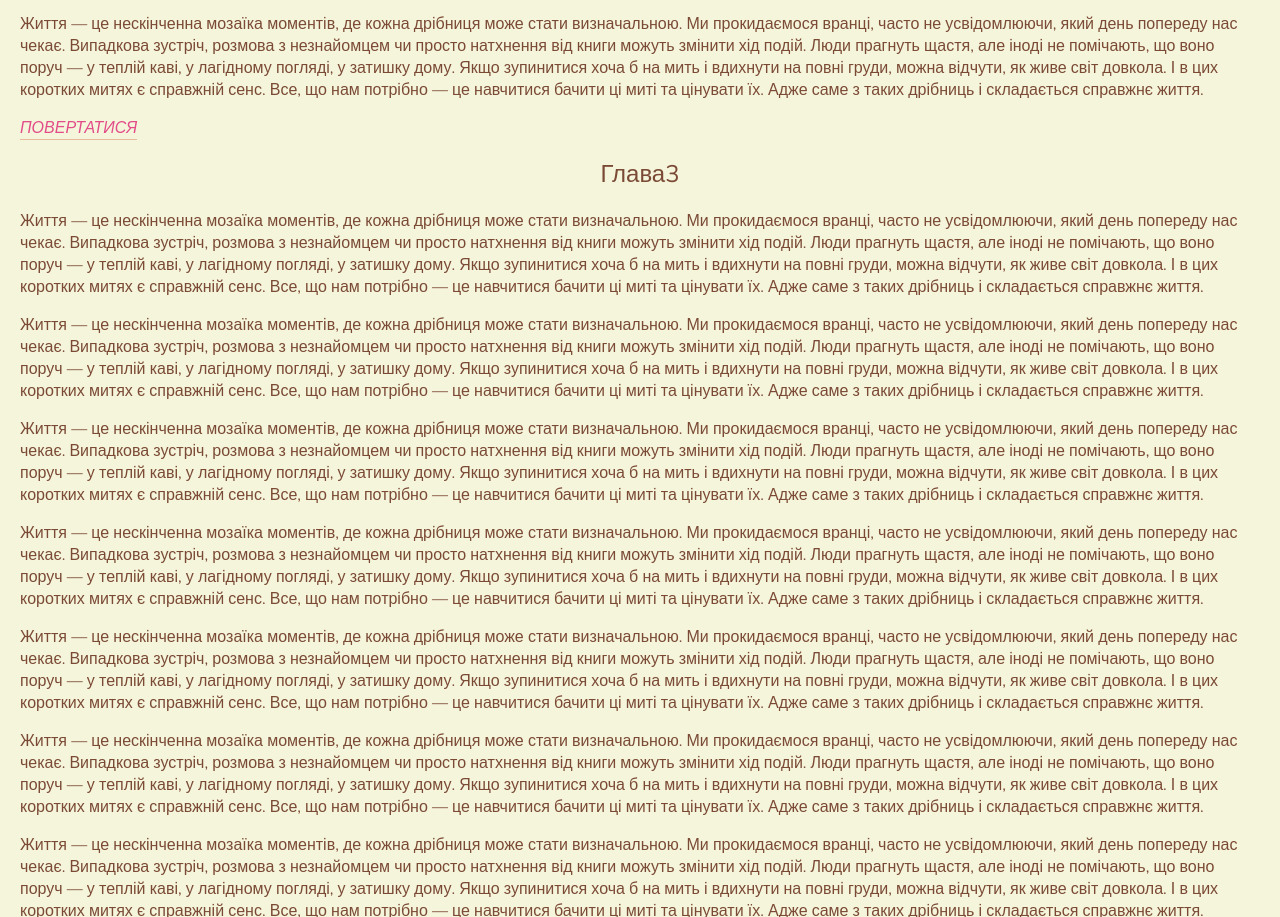
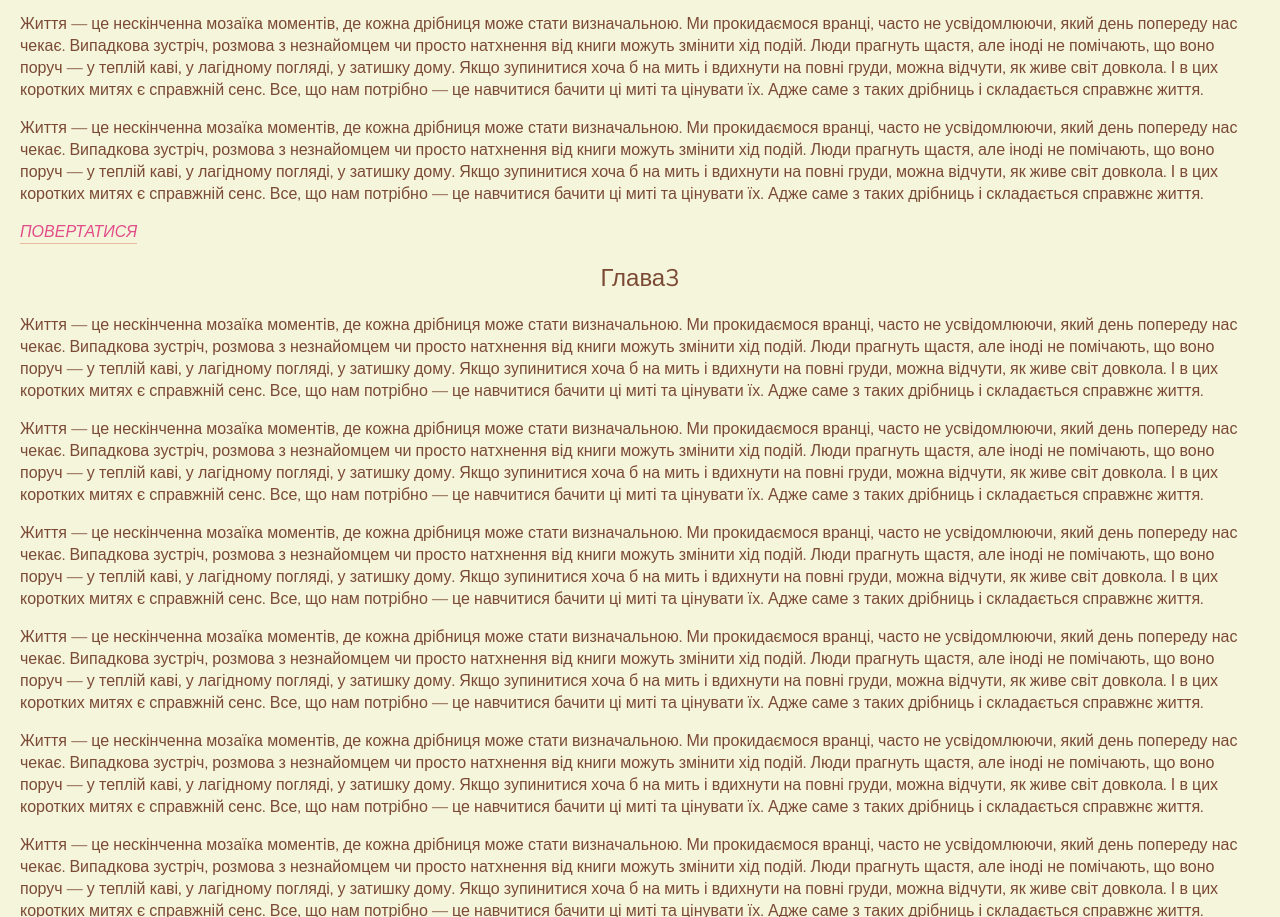
Before and after one commit to Viktoria057/HomeWork, a plain HTML site: page pages/page.nav.html in a window 1280 px wide. Shown: the part 2639-3556 px from the top of the page. Drawn offline with nearby package versions, Linux system fonts and the light colour scheme.

Commit message:
Оновлення

```diff
--- a/pages/page.nav.html
+++ b/pages/page.nav.html
@@ -369,6 +369,23 @@
             ці
             миті
             та цінувати їх. Адже саме з таких дрібниць і складається справжнє життя.</p>
+        <p>Життя — це нескінченна мозаїка моментів, де кожна дрібниця може стати визначальною. Ми прокидаємося
+            вранці,
+            часто
+            не усвідомлюючи, який день попереду нас чекає. Випадкова зустріч, розмова з незнайомцем чи просто
+            натхнення
+            від
+            книги можуть змінити хід подій. Люди прагнуть щастя, але іноді не помічають, що воно поруч — у теплій
+            каві,
+            у
+            лагідному погляді, у затишку дому. Якщо зупинитися хоча б на мить і вдихнути на повні груди, можна
+            відчути,
+            як
+            живе світ довкола. І в цих коротких митях є справжній сенс. Все, що нам потрібно — це навчитися бачити
+            ці
+            миті
+            та цінувати їх. Адже саме з таких дрібниць і складається справжнє життя.</p>
+
 
         <em><a class="return" href="#return">Повертатися</a></em>
 
```
